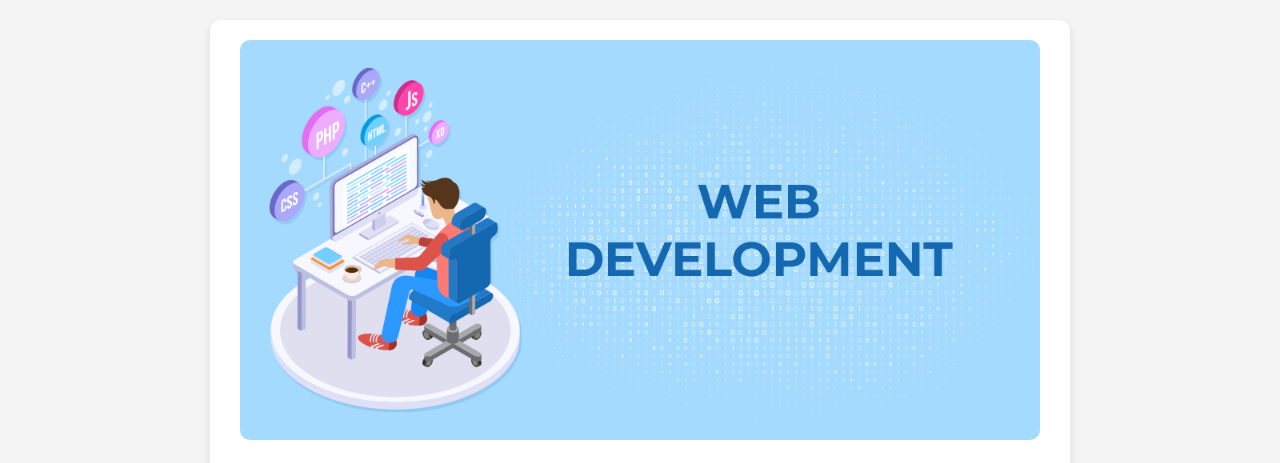
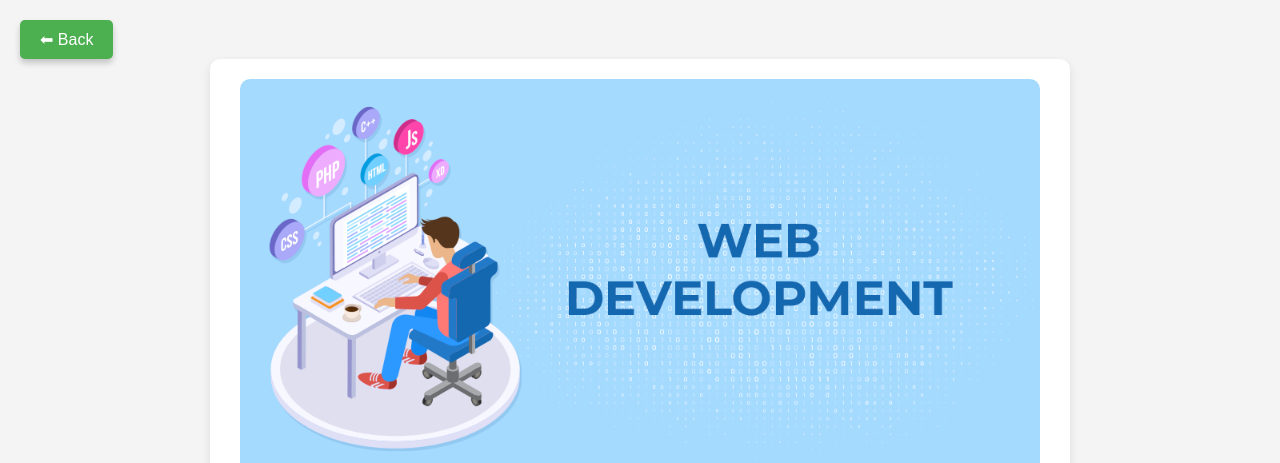
Before and after one commit to najeebahmad07/EduTraps, a plain HTML site: page course.html in a window 1280 px wide. Shown: the top 463 px of the page. Drawn offline with Linux system fonts and the light colour scheme.

Commit message:
course.html

```diff
--- a/course.html
+++ b/course.html
@@ -64,9 +64,33 @@
         .enroll-button:hover {
             background-color: #0056b3;
         }
+          .back-button {
+            display: inline-block;
+            padding: 10px 20px;
+            font-size: 16px;
+            color: white;
+            background-color: #4CAF50; /* Green color */
+            border: none;
+            border-radius: 5px;
+            text-decoration: none;
+            text-align: center;
+            box-shadow: 0 4px 6px rgba(0, 0, 0, 0.2);
+            transition: all 0.3s ease;
+        }
+
+        .back-button:hover {
+            background-color: #45a049;
+            transform: translateY(-2px);
+        }
+
+        .back-button:active {
+            box-shadow: 0 2px 4px rgba(0, 0, 0, 0.2);
+            transform: translateY(0);
+        }
     </style>
 </head>
 <body>
+     <a href="javascript:history.back()" class="back-button">⬅ Back</a>
     <div class="course-container">
         <img src="images/web.png" alt="Course Image">
         <h1 class="course-title">Web Development Masterclass</h1>
```
